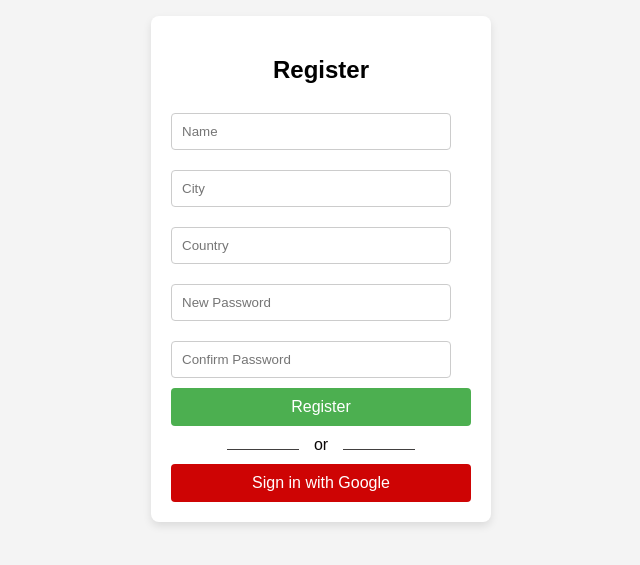
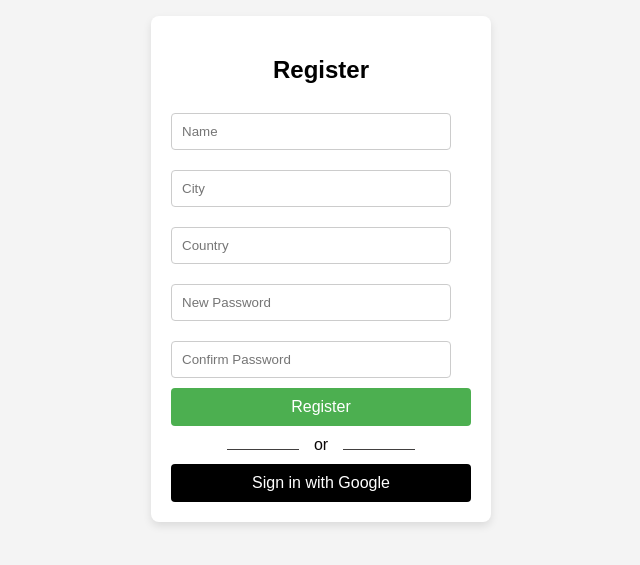
Before and after one commit to naman-2002/my_project, a plain HTML site: page register.html in a window 1280 px wide. Shown: the part 131-696 px from the top of the page, without its empty margins (319-959 px from the left). Drawn offline with Linux system fonts and the light colour scheme.

Commit message:
Update register.html

```diff
--- a/register.html
+++ b/register.html
@@ -73,7 +73,7 @@
     }
 
     .google-btn {
-      background-color: #ce0404;
+      background-color: #000000;
       color: #fff;
     }
 
```
